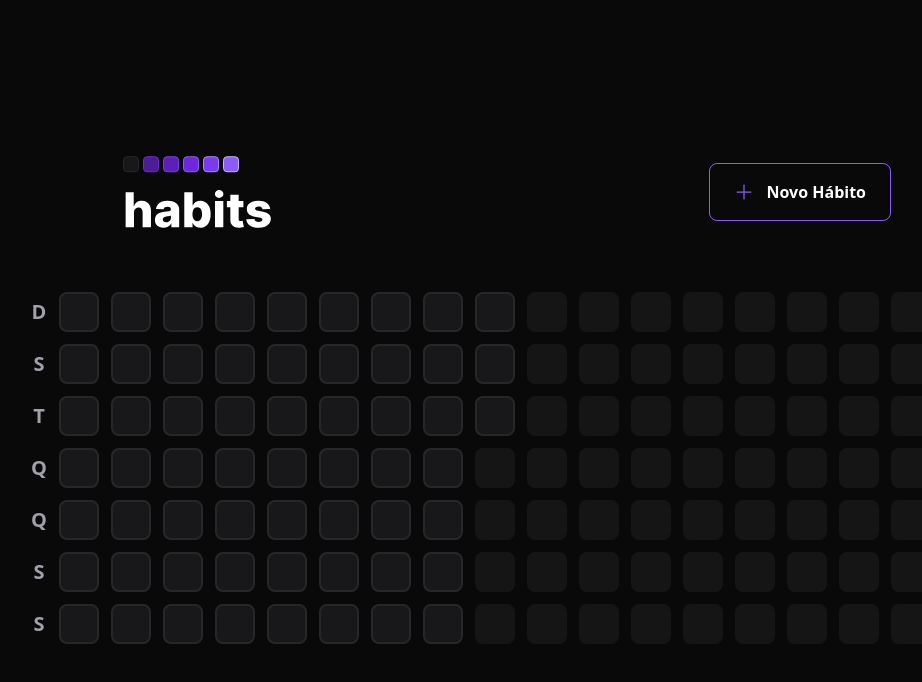
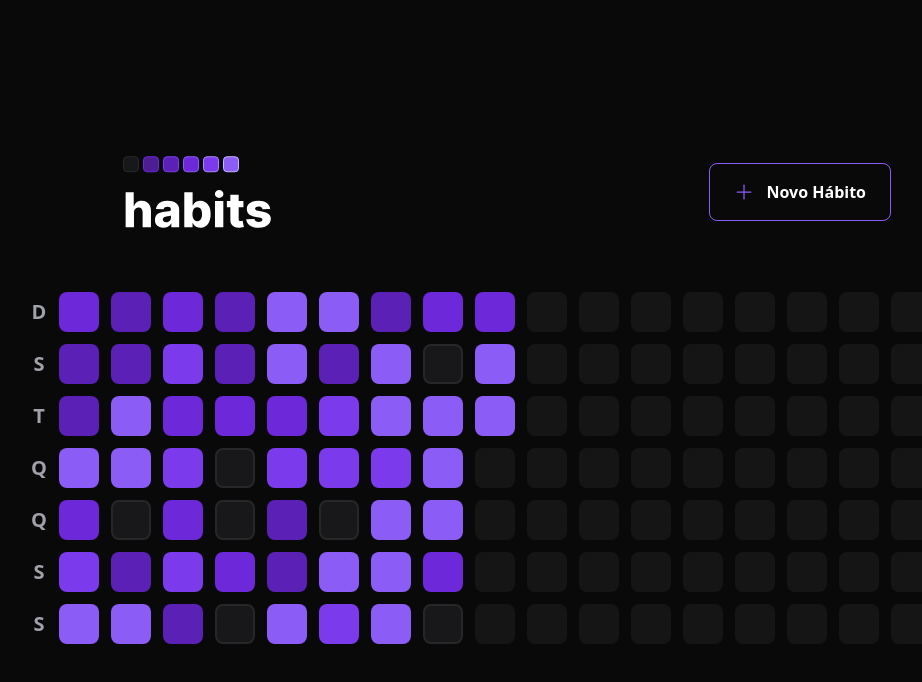
Before and after one commit to Dev-JoaoVictor/Habits-web, a React (Vite) app: page / in a window 1280 px wide. Shown: the top 682 px of the page, without its empty margins (133-1055 px from the left). Built offline with nearby package versions, Linux system fonts and the light colour scheme.

Commit message:
Personalizando o progresso do quadrado do habito

```diff
--- a/package.json
+++ b/package.json
@@ -11,6 +11,7 @@
   "dependencies": {
     "@radix-ui/react-dialog": "^1.0.2",
     "@radix-ui/react-popover": "^1.0.4",
+    "clsx": "^1.2.1",
     "dayjs": "^1.11.7",
     "phosphor-react": "^1.4.1",
     "react": "^18.2.0",
--- a/src/components/HabitDay.tsx
+++ b/src/components/HabitDay.tsx
@@ -1,19 +1,36 @@
 import * as Popover from "@radix-ui/react-popover";
+import clsx from "clsx";
 import { ProgressBar } from "./ProgressBar";
 
-// interface HabitProps {
-//   completed: number;
-// }
+interface HabitDayProps {
+  completed: number;
+  amount: number;
+}
 
-export function HabitDay() {
+export function HabitDay({ completed, amount }: HabitDayProps) {
+  const completedPercentage = Math.round((completed / amount) * 100);
+
   return (
     <Popover.Root>
-      <Popover.Trigger className="w-10 h-10 bg-zinc-900 border-2 border-zinc-800 rounded-lg" />
+      <Popover.Trigger
+        className={clsx("w-10 h-10  rounded-lg", {
+          "bg-zinc-900 border-2 border-zinc-800": completedPercentage === 0,
+          "bg-violet-900 border-violet-700":
+            completedPercentage > 0 && completedPercentage < 20,
+          "bg-violet-800 border-violet-600":
+            completedPercentage >= 20 && completedPercentage < 40,
+          "bg-violet-700 border-violet-500":
+            completedPercentage >= 40 && completedPercentage < 60,
+          "bg-violet-600 border-violet-500":
+            completedPercentage >= 60 && completedPercentage < 80,
+          "bg-violet-500 border-violet-400": completedPercentage >= 80,
+        })}
+      />
       <Popover.Portal>
         <Popover.Content className="min-w-[320px] p-6 rounded-2xl bg-zinc-900 flex flex-col">
           <span className="font-semibold text-zinc-400 gap">Terça-Feira</span>
           <span className="font-extrabold leading-tight text-3xl">05/03</span>
-          <ProgressBar progress={75}/>
+          <ProgressBar progress={completedPercentage} />
           <Popover.Arrow height={8} width={16} className="fill-zinc-900" />
         </Popover.Content>
       </Popover.Portal>
--- a/src/components/SummaryTable.tsx
+++ b/src/components/SummaryTable.tsx
@@ -26,7 +26,13 @@ export function SummaryTable() {
 
       <div className="grid grid-rows-7 grid-flow-col gap-3">
         {summaryDates.map((date) => {
-          return <HabitDay key={date.toString()} />;
+          return (
+            <HabitDay
+            key={date.toString()}
+            amount={5}
+            completed={Math.round(Math.random()*5)}
+            />
+          )
         })}
         {amountOfDaysToFill > 0 &&
           Array.from({ length: amountOfDaysToFill }).map((_, i) => {
```
Also changed, not shown: 1 other file (tests, documents, lock files or other folders).
